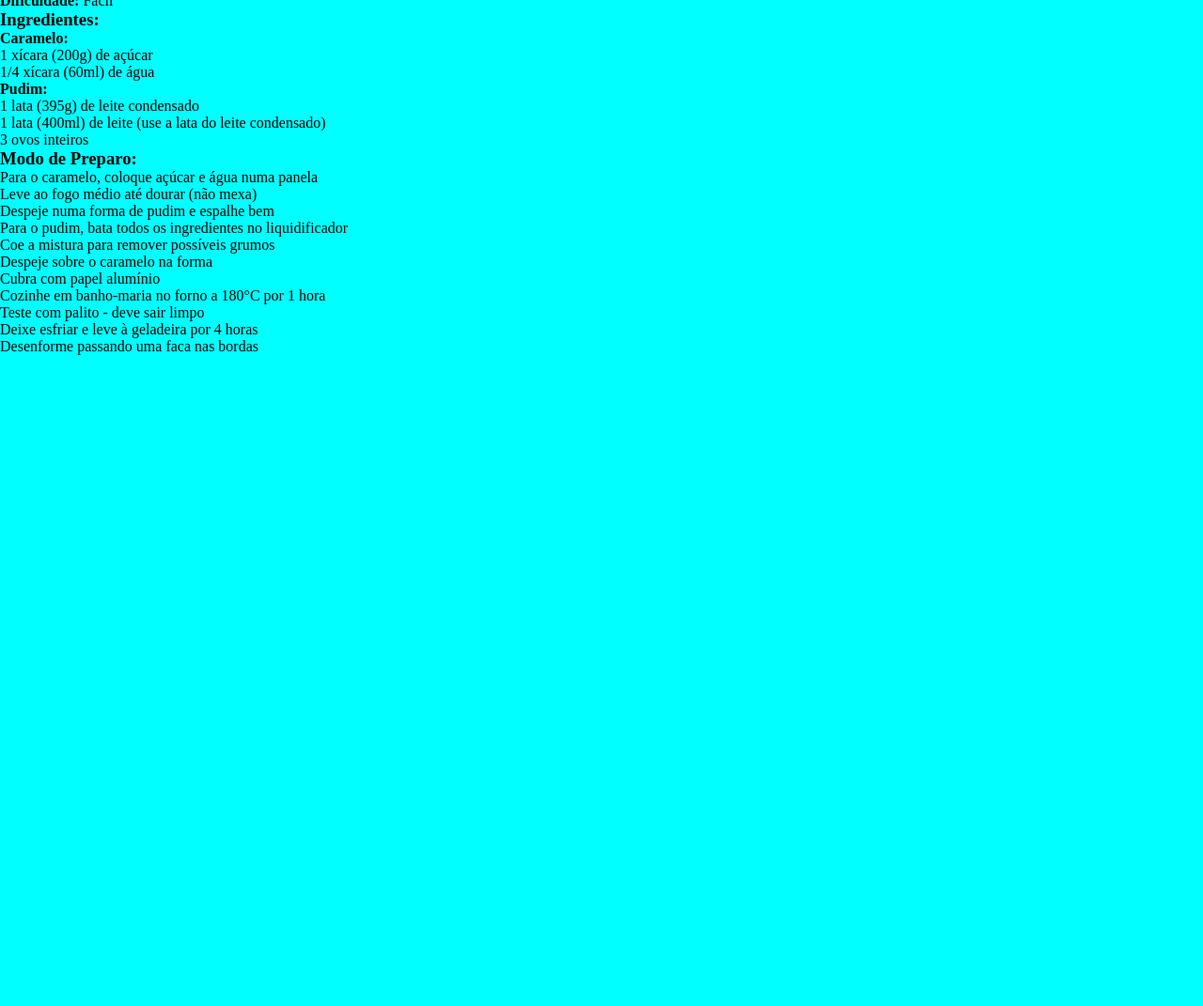
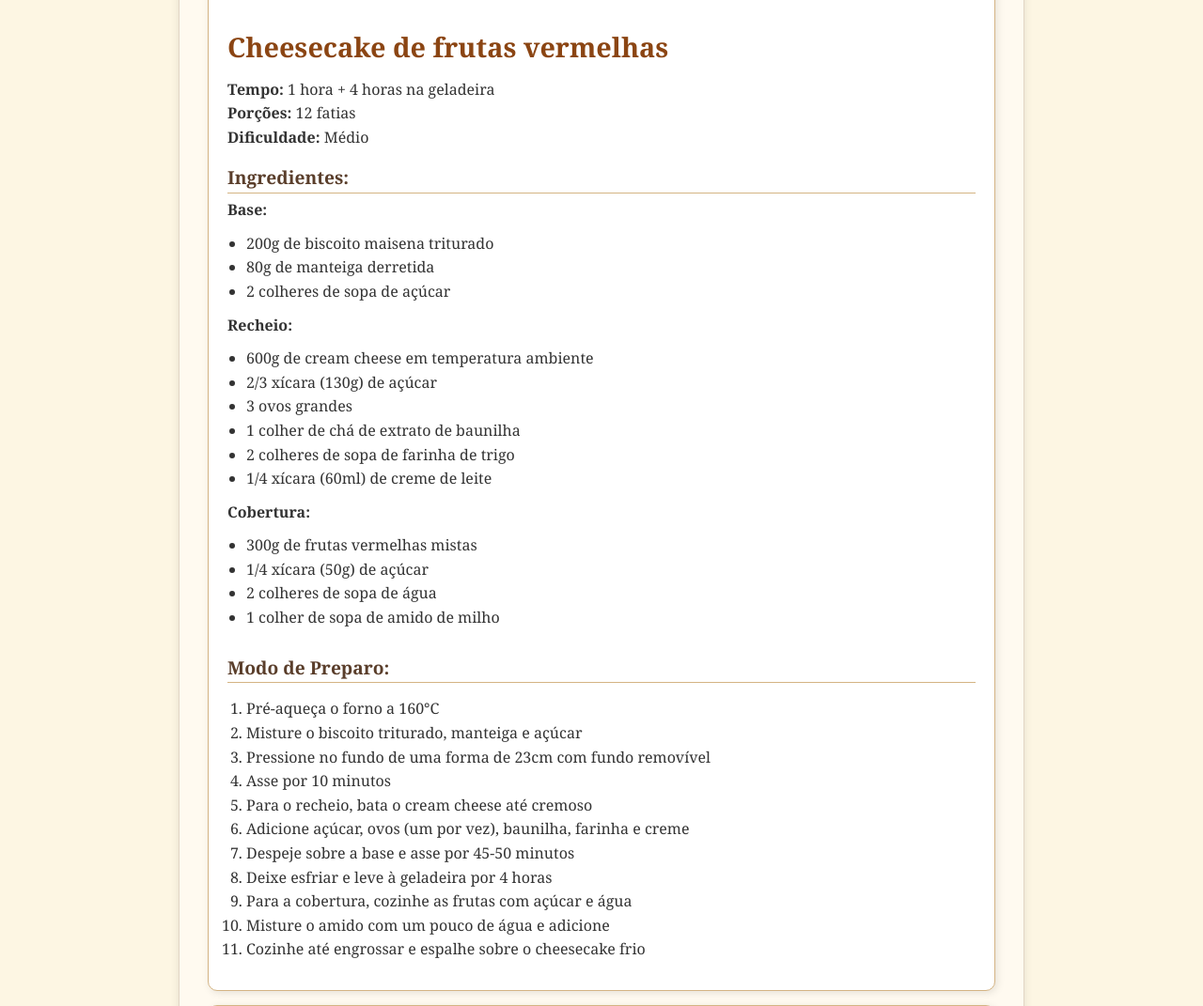
Before and after one commit to Matheus00017/Projetos, a PHP site: page /sobremesa.html in a window 1280 px wide. Shown: the part 3784-4855 px from the top of the page at 94% size. Before the commit the page ends 4162 px from the top, so only its background shows below. Run offline with PHP 8.4, Linux system fonts and the light colour scheme.

Commit message:
19-09_incompleto

```diff
--- a/projéto_numero_1°/Receitas.html
+++ b/projéto_numero_1°/Receitas.html
@@ -18,7 +18,7 @@
 
         <a href="lanches.html"><input type="button" name="categoria" id="lanches" value="&#x1F354 Lanches"></a>
 
-        <a href="Salgados.html"><input type="button" name="categoria" id="Salgados" value="Salgados"></a>
+        <a href="Salgados.html"><input type="button" name="categoria" id="Salgados" value="&#x1F95F Salgados"></a>
 
         <a href="Bebidas.html"><input type="button" name="categoria" id="Bebidas" value="&#x1F379 bebidas Naturais e alcolicas"></a>
 
--- a/projéto_numero_1°/js/receitas.js
+++ b/projéto_numero_1°/js/receitas.js
@@ -31,7 +31,7 @@ const receitasLanches = {
             nome: "X-salada",
             tempoPreparo: "30 minutos",
             porcoes: "3 porções",
-            imagem: "https://static.codepill.com.br/domains/7e4e09e5-31af-44d5-bd1e-428319709832/products/gallery_6a868b45-ddf4-4a4f-b030-dd9172b363fb.jpg",
+            imagem: "https://s2-receitas.glbimg.com/MBXXThem86JdWaXz95KsIv_swfc=/0x0:1024x576/984x0/smart/filters:strip_icc()/i.s3.glbimg.com/v1/AUTH_1f540e0b94d8437dbbc39d567a1dee68/internal_photos/bs/2024/C/9/qcgPqQTNSYuN0M8qR9hg/x-salada-caseiro.jpg",
             ingredientes: [
                 "3 pães de hambúrguer",
                 "300 g de carne moída",
@@ -115,7 +115,7 @@ const receitasSalgados = {
             nome: "Pastel frito",
             tempoPreparo: "50 minutos",
             porcoes: "15 unidades",
-            imagem: "https://www.receitasdemae.com.br/wp-content/uploads/2009/09/Pastel-de-feira-683x1024.jpg",
+            imagem: "https://prodcontent.yoki.com.br/wp-content/uploads/2024/09/Pastel-Mineiro-800x450-1.jpg",
             ingredientes: [
                 "300g de farinha de trigo",
                 "2 ovos",
--- a/projéto_numero_1°/style/style.css
+++ b/projéto_numero_1°/style/style.css
@@ -1,8 +1,85 @@
-*{
+/* Reset */
+* {
+    margin: 0;
     padding: 0;
-    margin: 0;
+    box-sizing: border-box;
 }
 
-body{
-    background-color: cyan;
+body {
+    font-family: 'Georgia', serif;
+    background: #fdf6e3; /* cor de papel */
+    color: #333;
+    line-height: 1.6;
+    padding: 20px;
 }
+
+/* Título principal */
+h1 {
+    font-family: 'Georgia', serif;
+    text-align: center;
+    font-size: 3rem;
+    margin-bottom: 20px;
+    border-bottom: 3px double #8b5e3c; /* linha decorativa */
+    padding-bottom: 10px;
+}
+
+/* Seções do livro */
+section {
+    margin: 30px auto;
+    max-width: 900px;
+    background: #fffaf0;
+    padding: 30px;
+    border-radius: 12px;
+    box-shadow: 0 4px 10px rgba(0,0,0,0.1);
+    border: 1px solid #e2d5c4;
+}
+
+/* Cada receita */
+.card {
+    border: 1px solid #d4b483;
+    background: #fff;
+    padding: 20px;
+    margin: 15px 0;
+    border-radius: 10px;
+    box-shadow: 2px 2px 8px rgba(0,0,0,0.1);
+}
+
+/* Imagens */
+.card img {
+    width: 100%;
+    max-width: 250px;
+    border-radius: 8px;
+    margin-bottom: 10px;
+}
+
+/* Cabeçalho da receita */
+.card h2 {
+    font-size: 1.8rem;
+    margin: 10px 0;
+    color: #8b4513;
+}
+
+/* Listas */
+.ingredientes ul,
+.modo-preparo ol {
+    margin-left: 20px;
+    padding: 10px 0;
+}
+
+/* Ingredientes destacados */
+.ingredientes h3,
+.modo-preparo h3 {
+    color: #5a3e2b;
+    margin-top: 15px;
+    margin-bottom: 5px;
+    border-bottom: 1px solid #d4b483;
+    font-size: 1.2rem;
+}
+
+/* "Capítulos" do livro (Lanches, Salgados, Sobremesas, etc.) */
+section h1 {
+    font-size: 2.2rem;
+    margin-bottom: 15px;
+    color: #4e342e;
+    text-align: left;
+}
```
Also changed, not shown: projéto_numero_1°/Bebidas.html (+24 -11 lines), projéto_numero_1°/lanches.html (+14 -4 lines).
